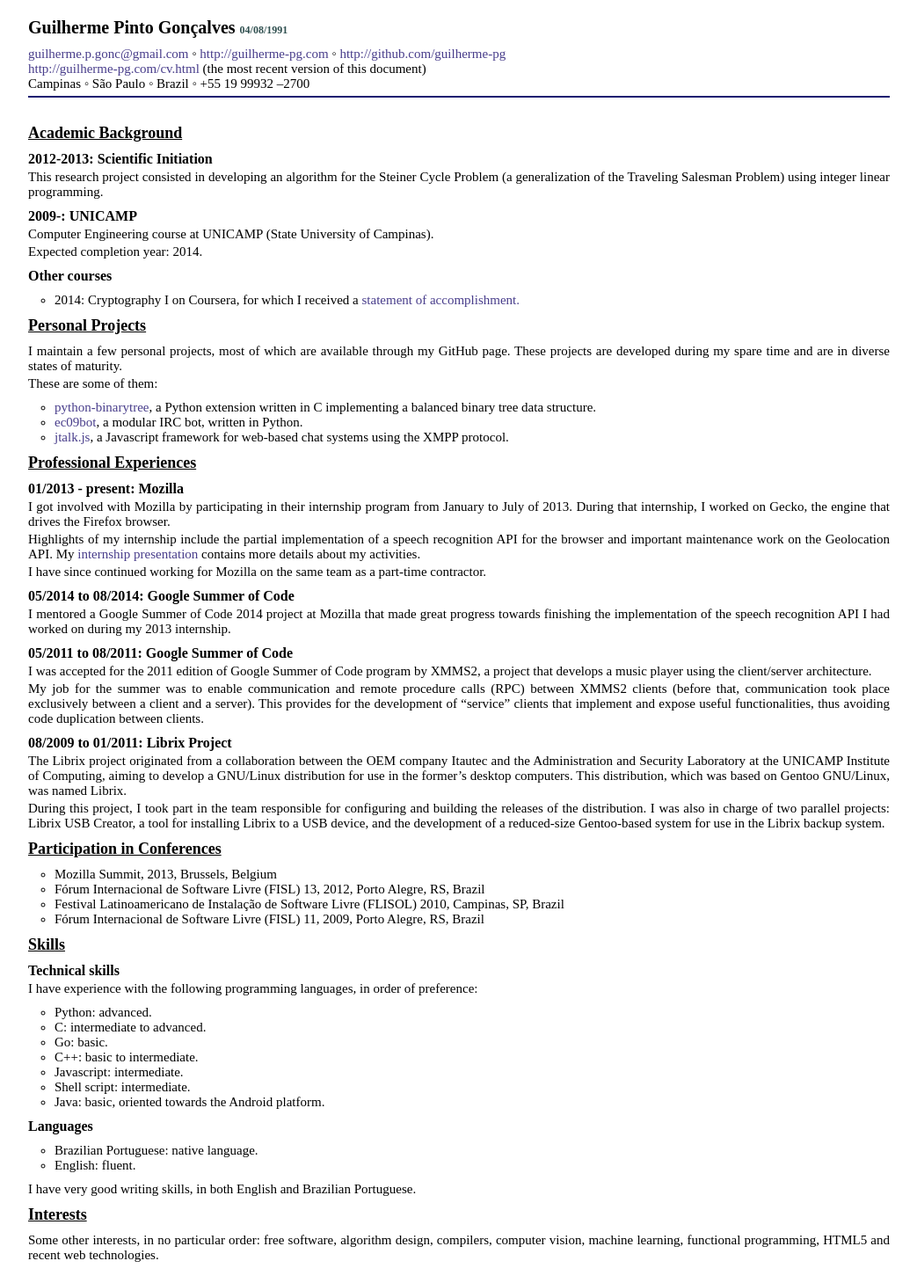
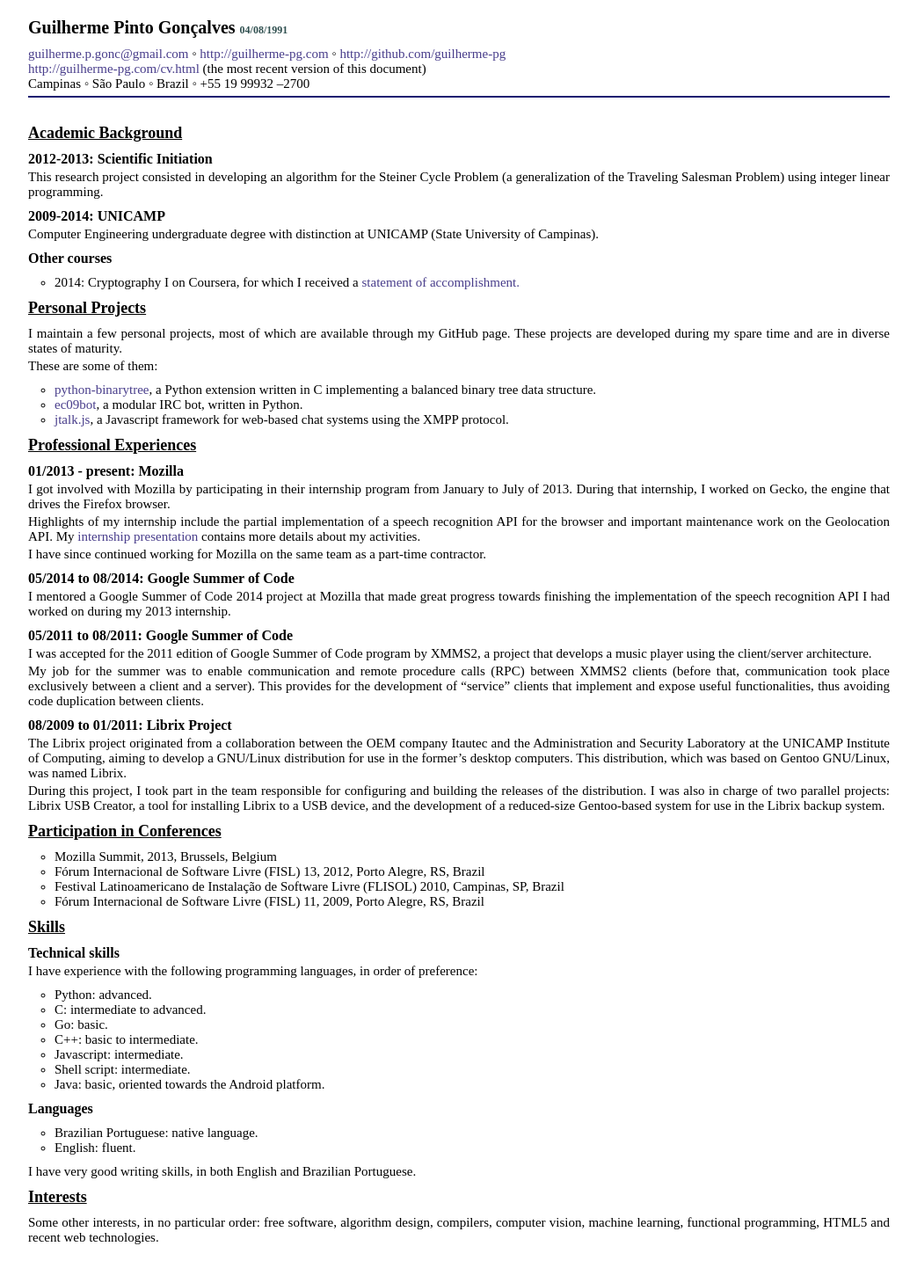
Before and after one commit to eggpi/eggpi.github.com, a Jekyll site: the page cv.html, which Jekyll copies as it is, in a window 1280 px wide. Shown: the whole page at 88% size, without its empty margins (118-1161 px from the left). Built offline with Jekyll 4.4.1, drawn with Linux system fonts in a browser that asks for light colours; some web fonts are replaced.

Commit message:
Update cv now that I've graduated.

```diff
--- a/cv.html
+++ b/cv.html
@@ -37,9 +37,8 @@
 <p>This research project consisted in developing an algorithm for the Steiner Cycle Problem (a generalization of the Traveling Salesman Problem) using integer linear programming.</p>
 </div>
 <div class="section level2" id="unicamp">
-<h2>2009-: UNICAMP</h2>
-<p>Computer Engineering course at UNICAMP (State University of Campinas).</p>
-<p>Expected completion year: 2014.</p>
+<h2>2009-2014: UNICAMP</h2>
+<p>Computer Engineering undergraduate degree with distinction at UNICAMP (State University of Campinas).</p>
 </div>
 <div class="section level2" id="other-courses">
   <h2>Other courses</h2>
```
